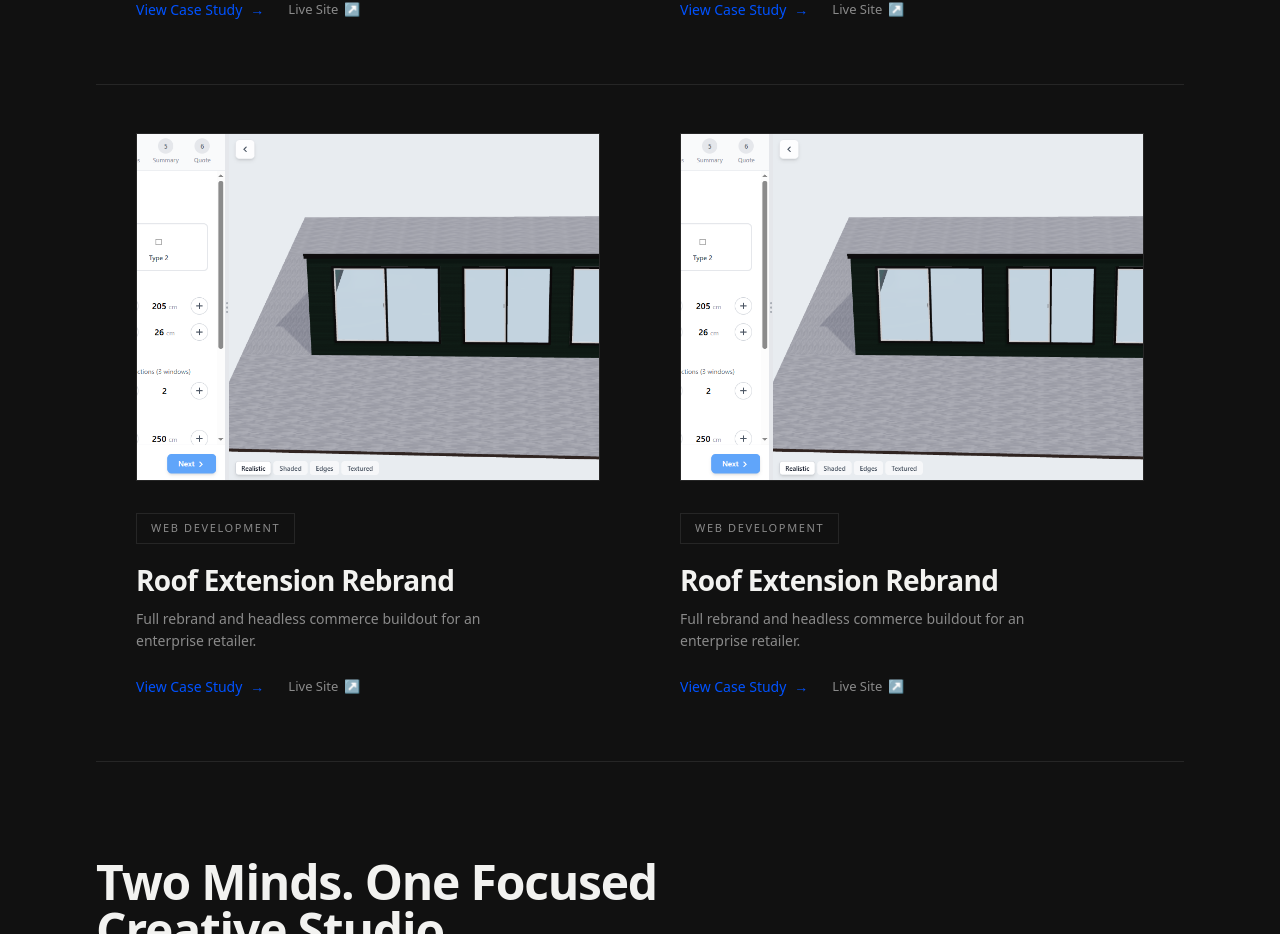
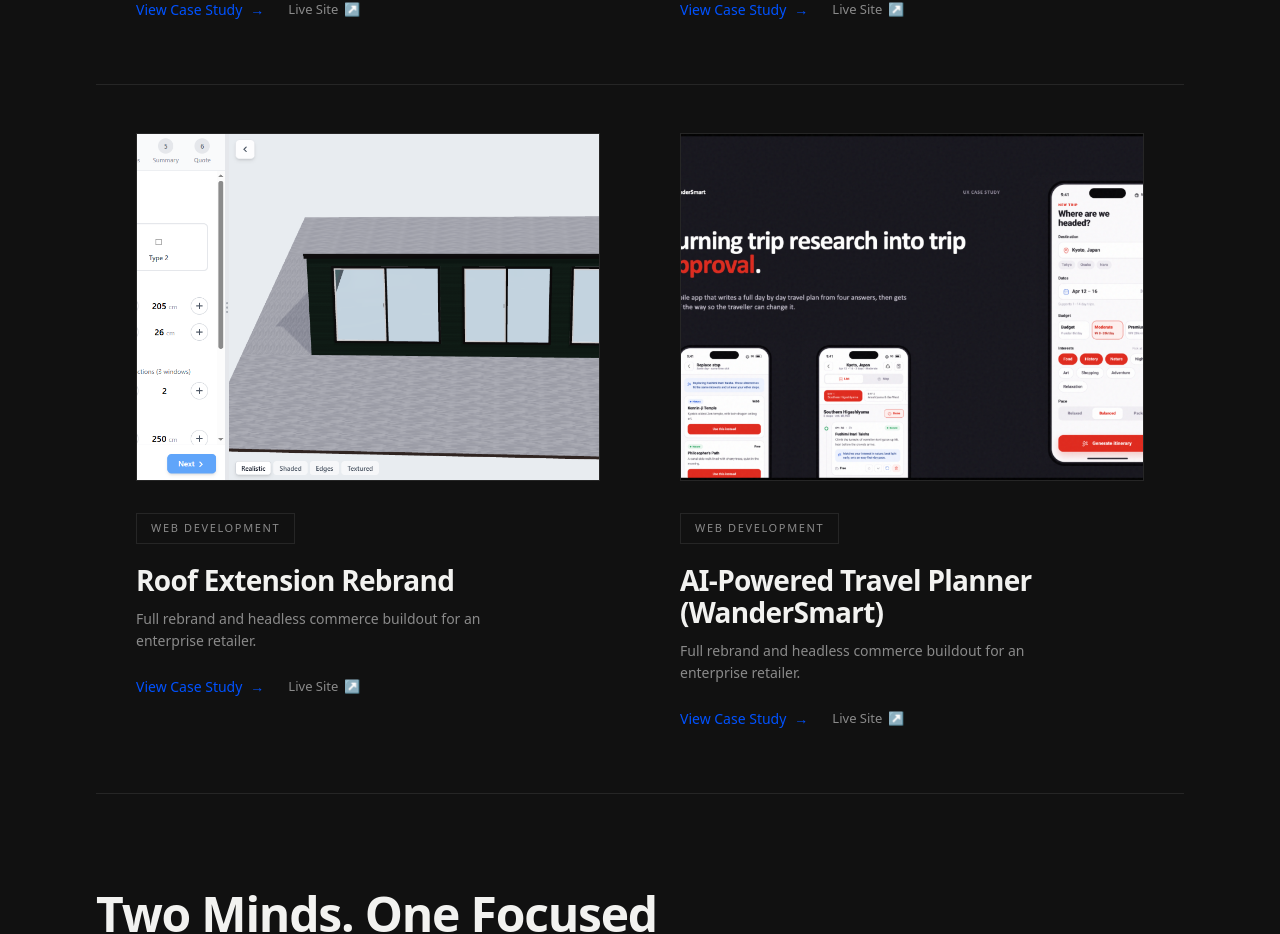
Before and after one commit to emmz3230/JE-creative, a Next.js app: page / in a window 1280 px wide. Shown: the part 2176-3110 px from the top of the page. Built offline with nearby package versions, Linux system fonts and the light colour scheme.

Commit message:
Refactor code structure for improved readability and maintainability

```diff
--- a/components/Portfolio.tsx
+++ b/components/Portfolio.tsx
@@ -18,7 +18,7 @@ export default function Portfolio() {
                 i === 0 ? "md:border-r md:border-line" : ""
               }`}
             >
-              <div className="relative mb-8 aspect-[4/3] overflow-hidden border border-line width  ">
+              <div className="relative mb-8 aspect-[4/3] overflow-hidden border border-line transition-transform duration-500 group-hover:scale-[1.02]  ">
                   <Image
                   src={project.image}
                   alt={project.name}
--- a/libs/projects.ts
+++ b/libs/projects.ts
@@ -119,12 +119,12 @@ export const projects: Project[] = [
     ],
   },
   {
-    slug: "roof-extension",
-    name: "Roof Extension Rebrand",
+    slug: "AI-Powered Travel Planner (WanderSmart)",
+    name: "AI-Powered Travel Planner (WanderSmart)",
     tag: "Web Development",
-    image: "/roorextension.PNG",
+    image: "/wandermart'.PNG",
     year: "2024",
-    client: "Roof Extension Inc.",
+    client: "AI-Powered Travel Planner (WanderSmart).",
     summary:
       "Full rebrand and headless commerce buildout for an enterprise retailer.",
     liveUrl: "https://www.figma.com/design/wksyuo9luRPXINHedNdZUm/wander-smart?node-id=0-1&t=bJajN9K9vMwb59mC-1",
```
Also changed, not shown: public/wandermart'.PNG (added).
